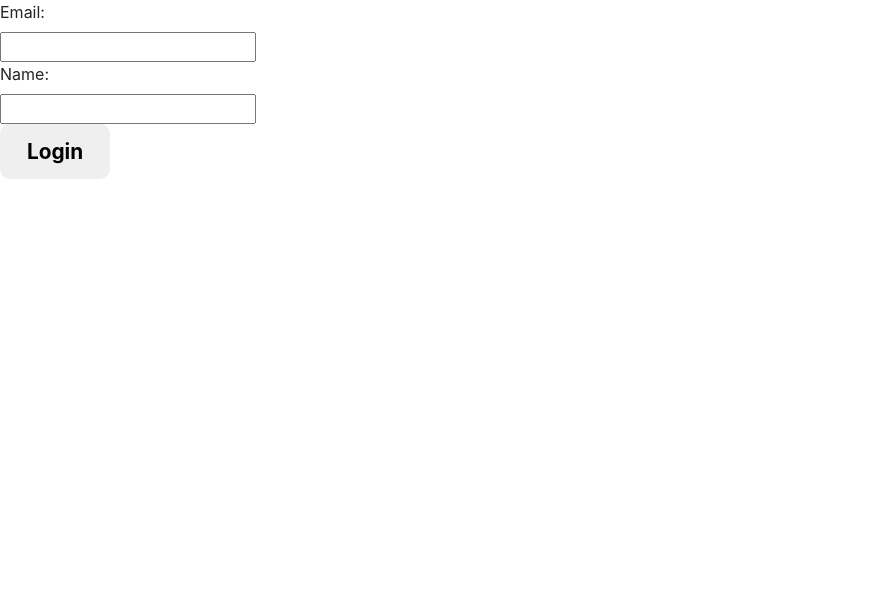
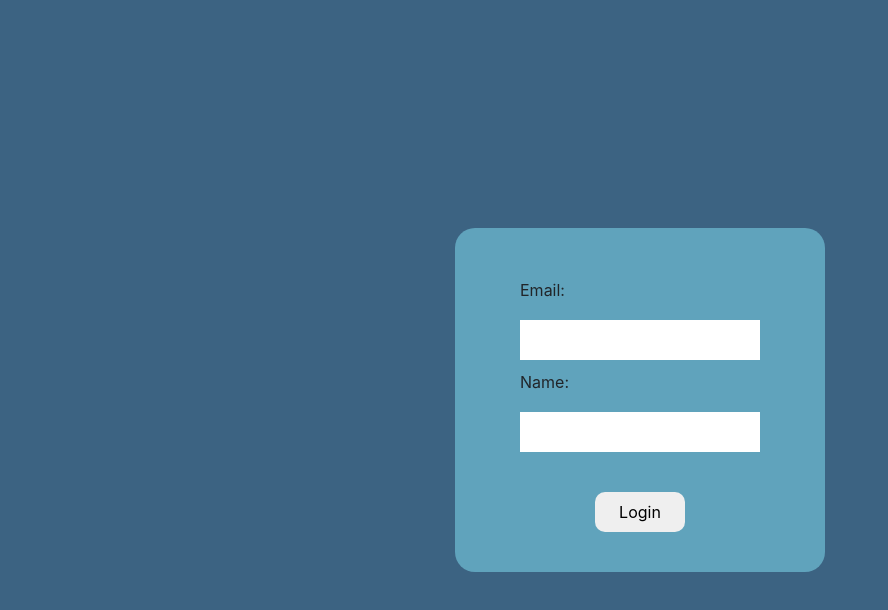
Before and after one commit to parker-lioa/money-tracker-react, a React (Create React App) app: page / in a window 1280 px wide. Shown: the top 610 px of the page, without its empty margins (0-888 px from the left). Built offline with nearby package versions, Linux system fonts and the light colour scheme.

Commit message:
add some css code

```diff
--- a/src/components/Add.css
+++ b/src/components/Add.css
@@ -1,13 +1,35 @@
-button{
-    display: block;
-    font-size:1.3rem;
-    font-weight: 700;
-    border:0;
-    border-radius: 10px;
-    width:110px;
-    height: 55px;
+#add-button {
+  background: #4a69bd;
+  display: block;
+  font-size: 1.3rem;
+  font-weight: 500;
+  border: 0;
+  border-radius: 5px;
+  width: 110px;
+  height: 55px;
+  outline: none;
 }
 
-button:hover{
-    transform:scale(1.1);
+#add-form {
+  display: flex;
+  justify-content: center;
+  flex-direction: column;
 }
+
+#add-form label {
+  margin: 0;
+  padding: 5px;
+}
+
+#add-submit {
+  margin-top: 20px;
+}
+
+#add-close-button {
+  background: #3c6382;
+  width: 100%;
+  height: 30px;
+  margin-top: 20px;
+  border: 0;
+  border-radius: 5px;
+}
--- a/src/components/Add.js
+++ b/src/components/Add.js
@@ -8,6 +8,7 @@ Modal.setAppElement("#root");
 
 const modal_style = {
   overlay: {
+    background: "rgba(0,0,0,0)",
     width: "40%",
     height: "50%",
     left: "30%",
@@ -21,7 +22,7 @@ const modal_style = {
   },
 };
 
-function Add({ handle , user }) {
+function Add({ handle, user }) {
   const [show, setShow] = useState(false);
   const [cost, setCost] = useState(0);
   const [category, setCategory] = useState("");
@@ -37,6 +38,8 @@ function Add({ handle , user }) {
     console.log("handleSubmit is called");
     event.preventDefault();
     setShow(false);
+    setCost(0);
+    setCategory("");
     postData({ user, cost, category });
     handle();
   };
@@ -51,9 +54,11 @@ function Add({ handle , user }) {
 
   return (
     <>
-      <button onClick={showModal}>Add</button>
+      <button id="add-button" onClick={showModal}>
+        Add
+      </button>
       <Modal isOpen={show} style={modal_style}>
-        <form onSubmit={handleSubmit}>
+        <form id="add-form" onSubmit={handleSubmit}>
           <label for="cost">How much :</label>
           <input
             type="text"
@@ -61,7 +66,6 @@ function Add({ handle , user }) {
             value={cost}
             onChange={handleCostInput}
           ></input>
-          <br></br>
           <label>Category :</label>
           <input
             type="text"
@@ -69,10 +73,11 @@ function Add({ handle , user }) {
             value={category}
             onChange={handleCategoryInput}
           ></input>
-          <br></br>
-          <input type="submit" value="Add"></input>
+          <input id="add-submit" type="submit" value="Add"></input>
         </form>
-        <button onClick={cancelModal}>Close</button>
+        <button id="add-close-button" onClick={cancelModal}>
+          Close
+        </button>
       </Modal>
     </>
   );
--- /dev/null
+++ b/src/components/Login.css
@@ -0,0 +1,54 @@
+.base-container {
+  background: #3c6382;
+  position: absolute;
+  top: 0;
+  bottom: 0;
+  left: 0;
+  right: 0;
+  display: flex;
+  justify-content: center;
+  align-items: center;
+}
+.login-container {
+  background: #60a3bc;
+  border: 0;
+  border-radius: 20px;
+  padding-top: 40px;
+  padding-bottom: 40px;
+  padding-left: 65px;
+  padding-right: 65px;
+}
+
+#login-form label {
+  padding: 10px;
+  padding-left: 0;
+}
+
+#login-form input {
+  width: 240px;
+  height: 40px;
+  border: 0;
+}
+
+#login-form input:focus {
+  outline: none;
+}
+
+.button-container {
+  margin-top: 40px;
+  display: flex;
+  justify-content: center;
+  align-items: center;
+}
+
+#login-button {
+  width: 90px;
+  height: 40px;
+  text-align: center;
+  border: 0;
+  border-radius: 10px;
+}
+
+a:hover {
+  text-decoration: none;
+}
--- a/src/components/Login.js
+++ b/src/components/Login.js
@@ -1,32 +1,43 @@
-import React, {useState} from "react";
-import {Link} from "react-router-dom";
-const Login = ()=>{
+import React, { useState } from "react";
+import { Link } from "react-router-dom";
+import "./Login.css";
 
-    const [email,setEmail]= useState("");
-    const [name,setName]= useState("");
+const Login = () => {
+  const [email, setEmail] = useState("");
+  const [name, setName] = useState("");
 
-
-    const handleEmailOnchange = (event)=>{
+  const handleEmailOnchange = (event) => {
     setEmail(event.target.value);
   };
 
-    const handleNameOnchange = (event)=>{
+  const handleNameOnchange = (event) => {
     setName(event.target.value);
   };
 
-    return(
-        <form>
+  return (
+    <div className="base-container">
+      <div className="login-container">
+        <form id="login-form">
           <label>Email:</label>
-            <br/>
-            <input type="text" value={email} onChange={handleEmailOnchange}/>
-            <br/>
+          <br />
+          <input type="text" value={email} onChange={handleEmailOnchange} />
+          <br />
           <label>Name:</label>
-            <br/>
-            <input type="text" value={name} onChange={handleNameOnchange}/>
-            <br/>
-            <Link onClick={e => (!email || !name) ? e.preventDefault() : null} to={`app/?Email=${email}&Name=${name}`}><button>Login</button></Link>
+          <br />
+          <input type="text" value={name} onChange={handleNameOnchange} />
+          <br />
+          <Link
+            onClick={(e) => (!email || !name ? e.preventDefault() : null)}
+            to={`app/?Email=${email}&Name=${name}`}
+          >
+            <div className="button-container">
+              <button id="login-button">Login</button>
+            </div>
+          </Link>
         </form>
+      </div>
+    </div>
   );
-}
+};
 
 export default Login;
--- a/src/components/Main.css
+++ b/src/components/Main.css
@@ -10,9 +10,13 @@
   margin: auto;
 }
 
-  .operation-container{
-
-    width:70%;
+.operation-container {
+  display: flex;
+  justify-content: center;
+  align-items:center;
+  margin: 25px 0 15px 0;
+  width: 100%;
+  border-radius: 10px;
 }
 
 .list-container {
--- a/src/index.css
+++ b/src/index.css
@@ -1,13 +1,13 @@
 body {
   margin: 0;
-  font-family: -apple-system, BlinkMacSystemFont, 'Segoe UI', 'Roboto', 'Oxygen',
-    'Ubuntu', 'Cantarell', 'Fira Sans', 'Droid Sans', 'Helvetica Neue',
+  font-family: -apple-system, BlinkMacSystemFont, "Segoe UI", "Roboto", "Oxygen",
+    "Ubuntu", "Cantarell", "Fira Sans", "Droid Sans", "Helvetica Neue",
     sans-serif;
   -webkit-font-smoothing: antialiased;
   -moz-osx-font-smoothing: grayscale;
 }
 
 code {
-  font-family: source-code-pro, Menlo, Monaco, Consolas, 'Courier New',
+  font-family: source-code-pro, Menlo, Monaco, Consolas, "Courier New",
     monospace;
 }
```
Lines whose indentation alone changed are shown as unchanged.
